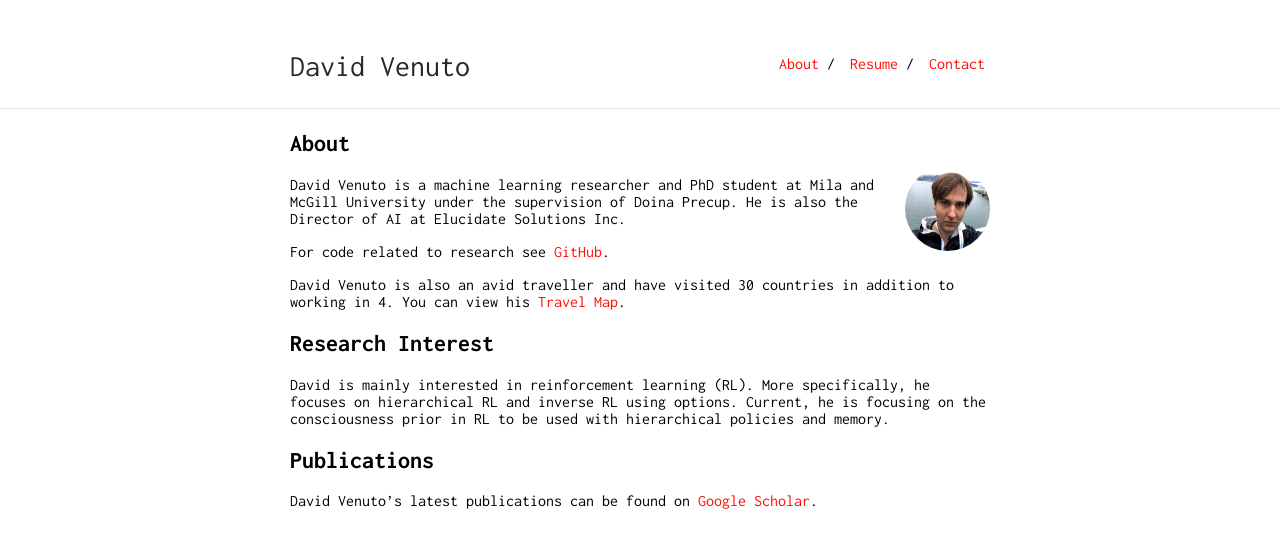
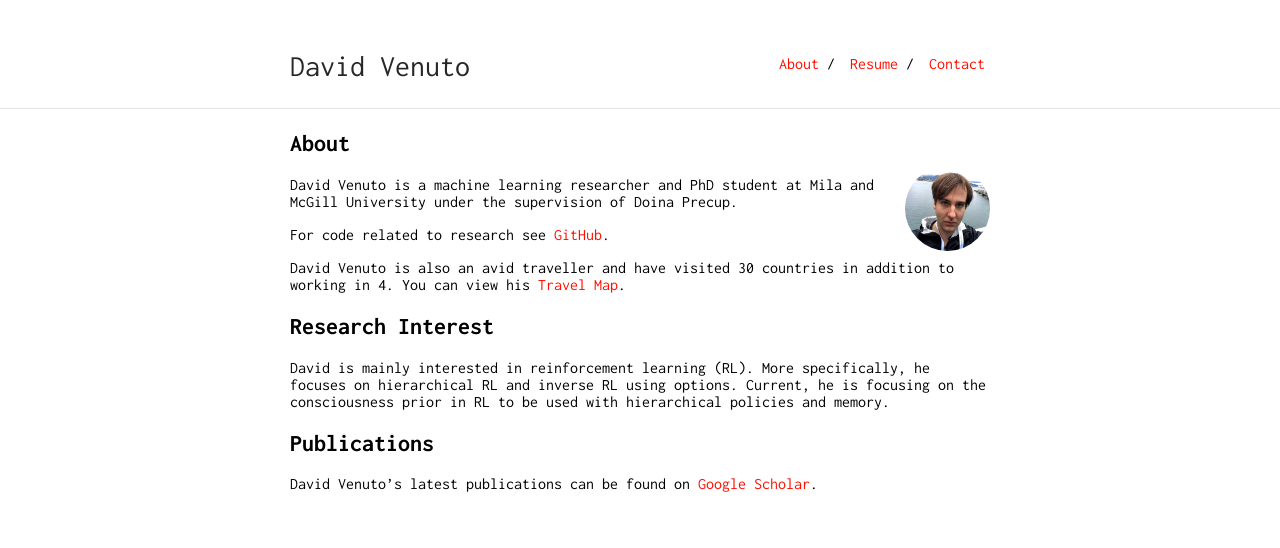
Before and after one commit to dvVenuto/dvvenuto.github.io, a Jekyll site: the page built from index.md, in a window 1280 px wide. Shown: the top 548 px of the page. Built offline with Jekyll 4.4.1, drawn with Linux system fonts in a browser that asks for light colours; our own code applies the rules of GitHub Pages for plain Markdown files.

Commit message:
Update index.md

```diff
--- a/index.md
+++ b/index.md
@@ -6,7 +6,7 @@ layout: default
 
 <img class="profile-picture" src="434.jpg">
 
-David Venuto is a machine learning researcher and PhD student at Mila and McGill University under the supervision of Doina Precup.  He is also the Director of AI at Elucidate Solutions Inc.
+David Venuto is a machine learning researcher and PhD student at Mila and McGill University under the supervision of Doina Precup.
 
 For code related to research see [GitHub](https://github.com/dvVenuto).
 
```
